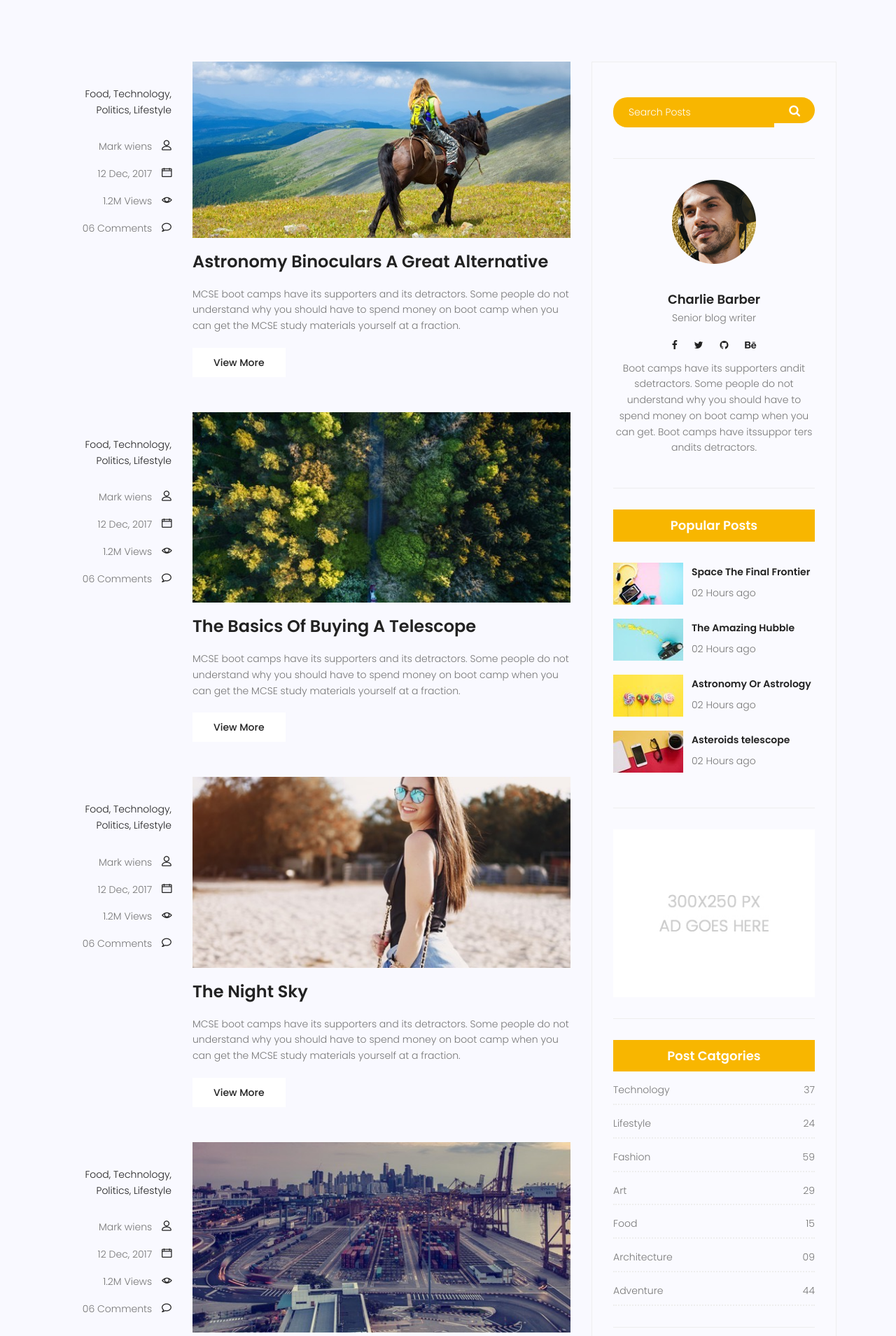
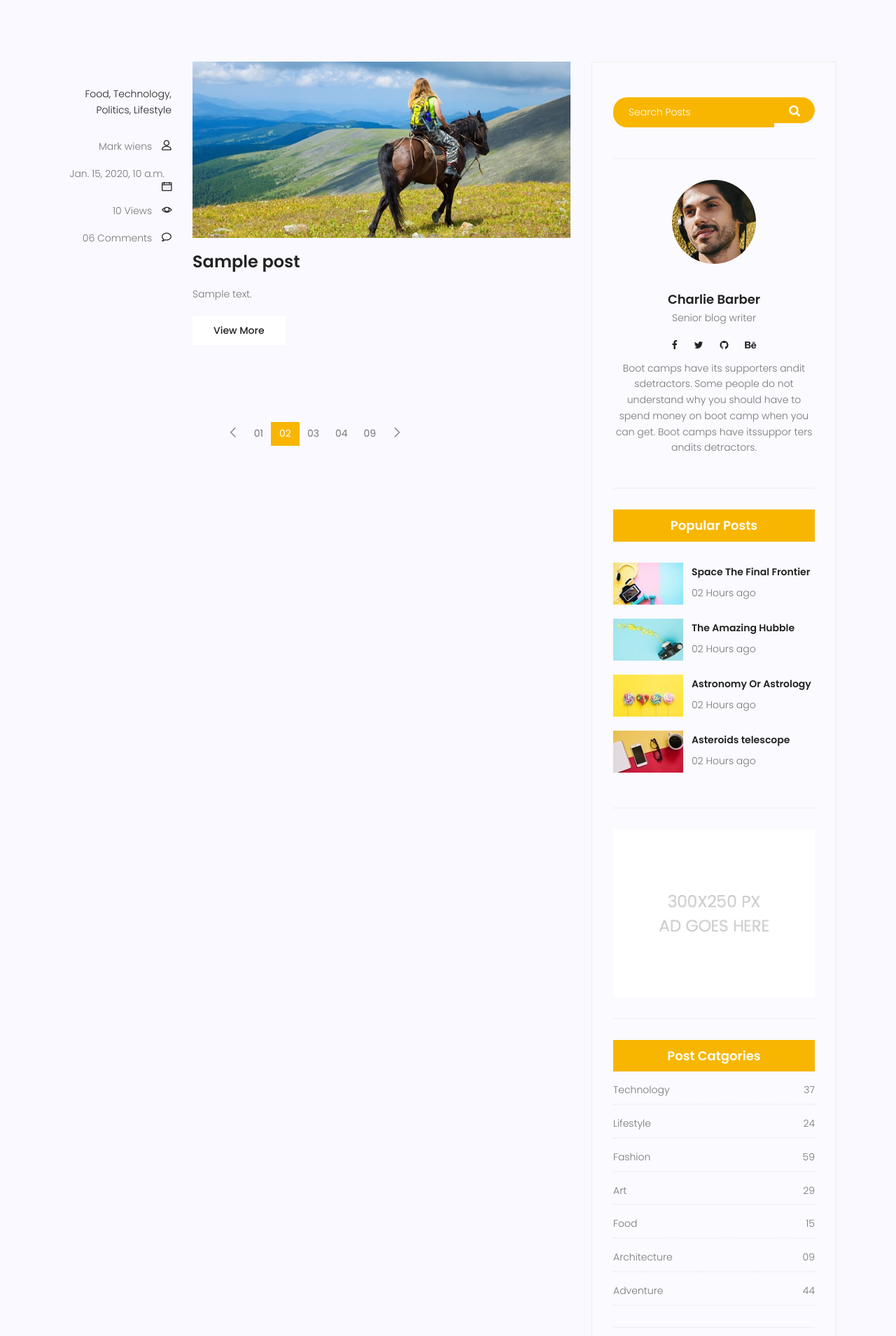
Before and after one commit to Mohamad-H-R/My_Site, a Django app: page /blog/ in a window 1280 px wide. Shown: the part 994-2903 px from the top of the page at 70% size. Run offline with Django 5.2, Linux system fonts and the light colour scheme; tables that the repository leaves empty hold one stand-in row (values such as "Sample post"); some libraries are stand-ins or nearby versions.

Commit message:
dynamic posts
making posts dynamic

```diff
--- a/blog/urls.py
+++ b/blog/urls.py
@@ -8,4 +8,5 @@ app_name = 'blog'
 urlpatterns = [
     path('', blog_view, name='index'),
     path('single', blog_single, name='single'),
+    path('test', test, name='test'),
 ]
--- a/blog/views.py
+++ b/blog/views.py
@@ -1,8 +1,16 @@
 from django.http import HttpResponse
 from django.shortcuts import render
+from blog.models import Post
 
 def blog_view(request):
-    return render(request, 'blog/blog-home.html')
+    posts = Post.objects.filter(status=1)
+    context = {'posts':posts}
+    return render(request, 'blog/blog-home.html',context)
 
 def blog_single(request):
     return render(request, 'blog/blog-single.html')
+
+def test(request):
+    posts = Post.objects.all()
+    context = {'posts':posts}
+    return render(request, 'blog/test.html',context)
--- a/templates/blog/blog-home.html
+++ b/templates/blog/blog-home.html
@@ -87,6 +87,7 @@
 				<div class="container">
 					<div class="row">
 						<div class="col-lg-8 posts-list">
+							{% for post in posts %}
 							<div class="single-post row">
 								<div class="col-lg-3  col-md-3 meta-details">
 									<ul class="tags">
@@ -97,8 +98,8 @@
 									</ul>
 									<div class="user-details row">
 										<p class="user-name col-lg-12 col-md-12 col-6"><a href="#">Mark wiens</a> <span class="lnr lnr-user"></span></p>
-										<p class="date col-lg-12 col-md-12 col-6"><a href="#">12 Dec, 2017</a> <span class="lnr lnr-calendar-full"></span></p>
-										<p class="view col-lg-12 col-md-12 col-6"><a href="#">1.2M Views</a> <span class="lnr lnr-eye"></span></p>
+										<p class="date col-lg-12 col-md-12 col-6"><a href="#">{{post.published_date}}</a> <span class="lnr lnr-calendar-full"></span></p>
+										<p class="view col-lg-12 col-md-12 col-6"><a href="#">{{post.counted_views}} Views</a> <span class="lnr lnr-eye"></span></p>
 										<p class="comments col-lg-12 col-md-12 col-6"><a href="#">06 Comments</a> <span class="lnr lnr-bubble"></span></p>
 									</div>
 								</div>
@@ -106,91 +107,14 @@
 									<div class="feature-img">
 										<img class="img-fluid" src="{%static 'img/blog/feature-img1.jpg' %}" alt="">
 									</div>
-									<a class="posts-title" href="blog-single.html"><h3>Astronomy Binoculars A Great Alternative</h3></a>
+									<a class="posts-title" href="blog-single.html"><h3>{{post.title}}</h3></a>
 									<p class="excert">
-										MCSE boot camps have its supporters and its detractors. Some people do not understand why you should have to spend money on boot camp when you can get the MCSE study materials yourself at a fraction.
+										{{post.content}}
 									</p>
 									<a href="blog-single.html" class="primary-btn">View More</a>
 								</div>
 							</div>
-							<div class="single-post row">
-								<div class="col-lg-3  col-md-3 meta-details">
-									<ul class="tags">
-										<li><a href="#">Food,</a></li>
-										<li><a href="#">Technology,</a></li>
-										<li><a href="#">Politics,</a></li>
-										<li><a href="#">Lifestyle</a></li>
-									</ul>
-									<div class="user-details row">
-										<p class="user-name col-lg-12 col-md-12 col-6"><a href="#">Mark wiens</a> <span class="lnr lnr-user"></span></p>
-										<p class="date col-lg-12 col-md-12 col-6"><a href="#">12 Dec, 2017</a> <span class="lnr lnr-calendar-full"></span></p>
-										<p class="view col-lg-12 col-md-12 col-6"><a href="#">1.2M Views</a> <span class="lnr lnr-eye"></span></p>
-										<p class="comments col-lg-12 col-md-12 col-6"><a href="#">06 Comments</a> <span class="lnr lnr-bubble"></span></p>
-									</div>
-								</div>
-								<div class="col-lg-9 col-md-9 ">
-									<div class="feature-img">
-										<img class="img-fluid" src="{%static 'img/blog/feature-img2.jpg' %}" alt="">
-									</div>
-									<a class="posts-title" href="blog-single.html"><h3>The Basics Of Buying A Telescope</h3></a>
-									<p class="excert">
-										MCSE boot camps have its supporters and its detractors. Some people do not understand why you should have to spend money on boot camp when you can get the MCSE study materials yourself at a fraction.
-									</p>
-									<a href="blog-single.html" class="primary-btn">View More</a>
-								</div>
-							</div>
-							<div class="single-post row">
-								<div class="col-lg-3  col-md-3 meta-details">
-									<ul class="tags">
-										<li><a href="#">Food,</a></li>
-										<li><a href="#">Technology,</a></li>
-										<li><a href="#">Politics,</a></li>
-										<li><a href="#">Lifestyle</a></li>
-									</ul>
-									<div class="user-details row">
-										<p class="user-name col-lg-12 col-md-12 col-6"><a href="#">Mark wiens</a> <span class="lnr lnr-user"></span></p>
-										<p class="date col-lg-12 col-md-12 col-6"><a href="#">12 Dec, 2017</a> <span class="lnr lnr-calendar-full"></span></p>
-										<p class="view col-lg-12 col-md-12 col-6"><a href="#">1.2M Views</a> <span class="lnr lnr-eye"></span></p>
-										<p class="comments col-lg-12 col-md-12 col-6"><a href="#">06 Comments</a> <span class="lnr lnr-bubble"></span></p>
-									</div>
-								</div>
-								<div class="col-lg-9 col-md-9">
-									<div class="feature-img">
-										<img class="img-fluid" src="{%static 'img/blog/feature-img4.jpg' %}" alt="">
-									</div>
-									<a class="posts-title" href="blog-single.html"><h3>The Night Sky</h3></a>
-									<p class="excert">
-										MCSE boot camps have its supporters and its detractors. Some people do not understand why you should have to spend money on boot camp when you can get the MCSE study materials yourself at a fraction.
-									</p>
-									<a href="blog-single.html" class="primary-btn">View More</a>
-								</div>
-							</div>
-							<div class="single-post row">
-								<div class="col-lg-3 col-md-3 meta-details">
-									<ul class="tags">
-										<li><a href="#">Food,</a></li>
-										<li><a href="#">Technology,</a></li>
-										<li><a href="#">Politics,</a></li>
-										<li><a href="#">Lifestyle</a></li>
-									</ul>
-									<div class="user-details row">
-										<p class="user-name col-lg-12 col-md-12 col-6"><a href="#">Mark wiens</a> <span class="lnr lnr-user"></span></p>
-										<p class="date col-lg-12 col-md-12 col-6"><a href="#">12 Dec, 2017</a> <span class="lnr lnr-calendar-full"></span></p>
-										<p class="view col-lg-12 col-md-12 col-6"><a href="#">1.2M Views</a> <span class="lnr lnr-eye"></span></p>
-										<p class="comments col-lg-12 col-md-12 col-6"><a href="#">06 Comments</a> <span class="lnr lnr-bubble"></span></p>
-									</div>
-								</div>
-								<div class="col-lg-9 col-md-9">
-									<div class="feature-img">
-										<img class="img-fluid" src="{%static 'img/blog/feature-img5.jpg' %}" alt="">
-									</div>
-									<a class="posts-title" href="blog-single.html"><h3>Telescopes 101</h3></a>
-									<p class="excert">
-										MCSE boot camps have its supporters and its detractors. Some people do not understand why you should have to spend money on boot camp when you can get the MCSE study materials yourself at a fraction.
-									</p>
-									<a href="blog-single.html" class="primary-btn">View More</a>
-								</div>
-							</div>
+							{% endfor %}
 		                    <nav class="blog-pagination justify-content-center d-flex">
 		                        <ul class="pagination">
 		                            <li class="page-item">
```
Also changed, not shown: templates/blog/test.html (added, +11 -0 lines).
